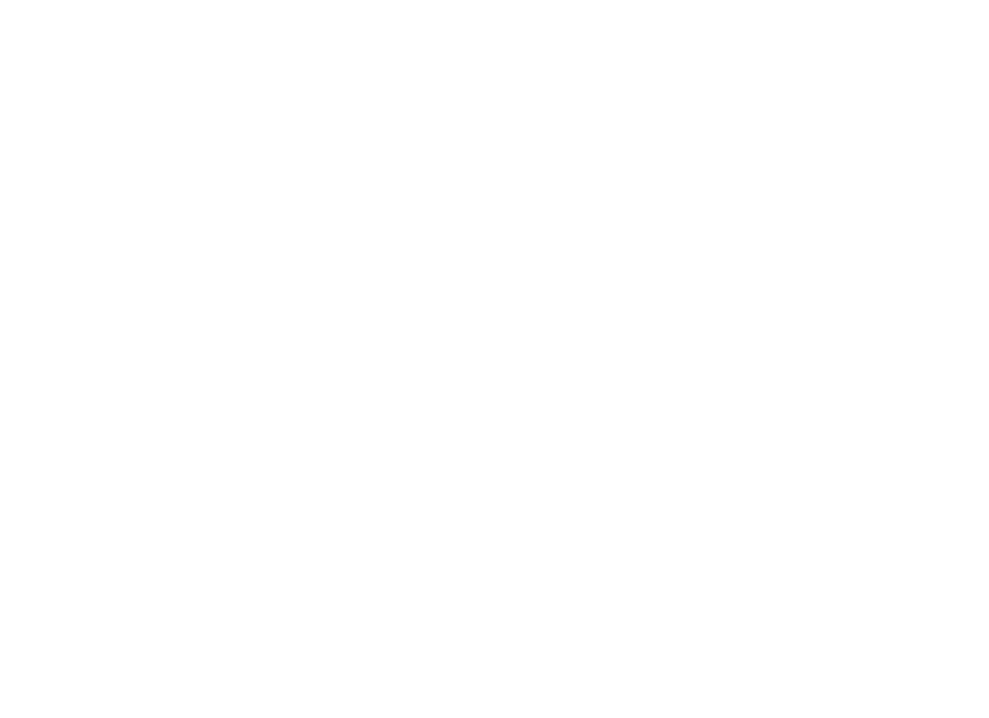
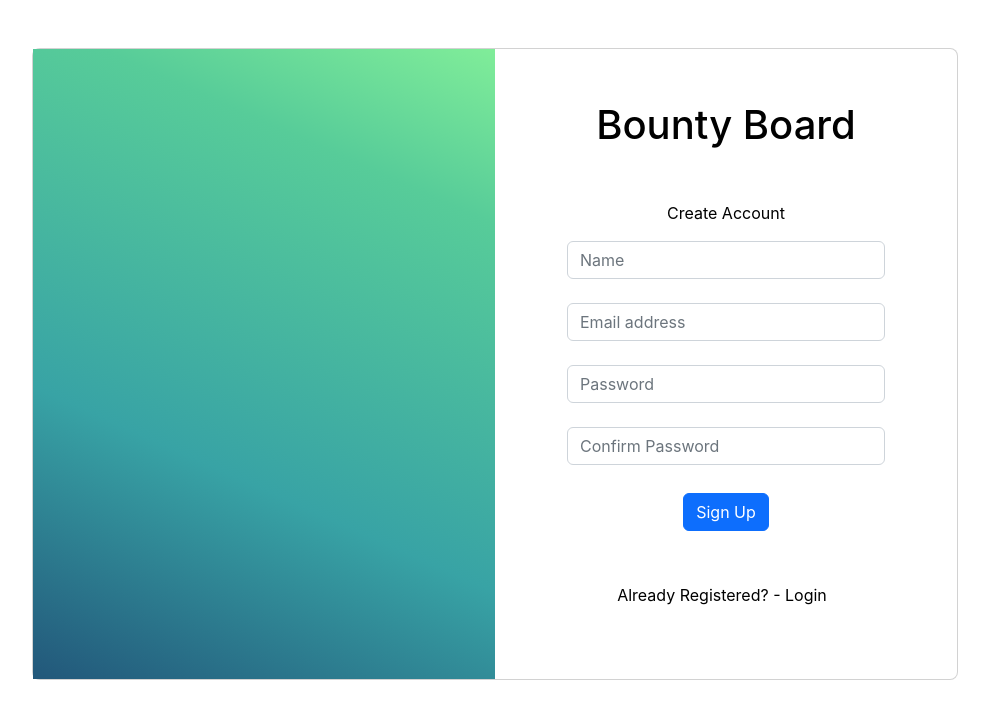
Before and after one commit to A-Corn/Bounty-Board, a React (Create React App) app in the folder client/: page /signup in a window 1280 px wide. Before the commit this address had no page. Shown: the top 718 px of the page, without its empty margins (145-1134 px from the left). Built offline with nearby package versions, Linux system fonts and the light colour scheme.

Commit message:
added signup component, modified styling in app.css, connected to landing page

```diff
--- a/client/package.json
+++ b/client/package.json
@@ -7,6 +7,7 @@
     "@testing-library/react": "^13.4.0",
     "@testing-library/user-event": "^13.5.0",
     "axios": "^0.27.2",
+    "node-modules": "^1.0.1",
     "react": "^18.2.0",
     "react-dom": "^18.2.0",
     "react-router-dom": "^6.4.0",
--- a/client/src/App.css
+++ b/client/src/App.css
@@ -13,19 +13,13 @@
   }
 }
 
-.App-header {
-  background-color: #282c34;
-  min-height: 100vh;
-  display: flex;
-  flex-direction: column;
-  align-items: center;
-  justify-content: center;
-  font-size: calc(10px + 2vmin);
-  color: white;
+a {
+  color: black;
+  text-decoration: none;
 }
 
-.App-link {
-  color: #61dafb;
+a:hover {
+  color: blue;
 }
 
 @keyframes App-logo-spin {
--- a/client/src/App.js
+++ b/client/src/App.js
@@ -1,6 +1,7 @@
 import { BrowserRouter, Route, Routes } from "react-router-dom";
 import './App.css';
 import LandingPage from "./components/LandingPage";
+import SignUp from "./components/SignUp";
 
 function App() {
   return (
@@ -8,6 +9,7 @@
       <BrowserRouter>
         <Routes>
           <Route path="/" element={<LandingPage />}/>
+          <Route path='/signup' element={<SignUp/>}/>
         </Routes>
       </BrowserRouter>
     </div>
--- a/client/src/components/LandingPage.js
+++ b/client/src/components/LandingPage.js
@@ -1,10 +1,16 @@
 import React from 'react'
 import '../App.css';
 import TypeWriter from './TypeWriter';
+import { useNavigate } from 'react-router-dom';
 
 const LandingPage = () => {
 
     const typeWriter = ["Applications", "Interviews", "Network"];
+    const navigate = useNavigate();
+
+    const toLogin = () => {
+        navigate('/signup')
+    }
 
     return (
         <div className='LandingPage min-vh-100 text-white'>
@@ -12,7 +18,7 @@
                 <div className='p-5 position-absolute bottom-50 end-50'>
                     <h1 className=''> Bounty Board</h1>
                     <p> Keep track of your <TypeWriter data={typeWriter} /> </p>
-                    <button className='btn'> Login/ Sign-up</button>
+                    <button className='btn' onClick={toLogin}>Login/ Sign-up</button>
                 </div>
             </div>
         </div>
--- /dev/null
+++ b/client/src/components/SignUp.js
@@ -0,0 +1,100 @@
+import React, {useState} from 'react';
+import {Link, useNavigate} from 'react-router-dom';
+import axios from 'axios';
+
+const SignUp = () => {
+    const navigate = useNavigate();
+
+    const [name, setName] = useState('')
+    const [email, setEmail] = useState('')
+    const [password, setPassword] = useState('')
+    const [confirmPassword, setConfirmPassword] = useState('')
+    const [errors, setErrors] = useState({});
+
+    const handleRegister = async (e) => {
+        e.preventDefault();
+        //store form data in object
+        const userData = {
+            name, email, password, confirmPassword
+        }
+        try{
+            await axios.post('http://localhost:8000/api/register', userData);
+            navigate('/')
+            //ADD CONNECTION AFTER AMIR PUSHES LOGIN
+
+        }catch(error){
+            console.log(error)
+            setErrors(error.response.data.errors)
+        }
+
+    }
+
+    return (
+        <div className='container py-5 h-100'>
+            <div className='row d-flex justify-content-center align-items-center h-100'>
+                <div className='col-xl-10'>
+                    <div className='card rounded-3 text-black'>
+                        <div className='row g-0'>
+                            <div className='col-lg-6 d-flex align-items-center' style={{ background: "linear-gradient(24deg, rgba(34, 87, 122, 1) 0%, rgba(56, 163, 165, 1) 35%, rgba(87, 204, 153, 1) 79%, rgba(128, 237, 153, 1) 100%)" }}>
+                            </div>
+                            <div className='col-lg-6'>
+                                <div className='card-body p-md-5 mx-md-4'>
+                                    <h1 className='mt-1 mb-5 pb-1'> Bounty Board</h1>
+                                    <form onSubmit={handleRegister}>
+                                        <p> Create Account</p>
+                                        <div className='form-outline mb-4'>
+                                            <input type="text"
+                                                className="form-control"
+                                                placeholder="Name"
+                                                onChange={(e)=>setName(e.target.value)}/>
+                                        </div>
+                                        <div className='form-outline mb-4'>
+                                            <input type="email"
+                                                className="form-control"
+                                                placeholder="Email address"
+                                                onChange={(e)=>setEmail(e.target.value)} />
+                                        </div>
+                                        <div className='form-outline mb-4'>
+                                            <input type="password"
+                                                className="form-control"
+                                                placeholder="Password"
+                                                onChange={(e)=>setPassword(e.target.value)} />
+                                        </div>
+                                        <div className="form-outline mb-4">
+                                            <input type="password"
+                                                className="form-control"
+                                                placeholder="Confirm Password"
+                                                onChange={(e)=>setConfirmPassword(e.target.value)}  />
+                                        </div>
+                                        {
+                                            errors.email?
+                                            <p>{errors.email.message}</p>:null
+                                        }
+                                        {
+                                            errors.message?
+                                            <p>{errors.message}</p>:null
+                                        }
+                                        {
+                                            errors.confirmPassword?
+                                            <p>{errors.confirmPassword.message}</p>:null
+                                        }
+                                        <div className="text-center pt-1 mb-5 pb-1">
+                                            <button className="btn btn-primary">Sign Up</button>
+                                        </div>
+                                        <div className="d-flex align-items-center justify-content-center pb-4">
+                                            <Link className="mb-0 me-2">Already Registered? - Login</Link>
+                                        </div>
+                                    </form>
+                                </div>
+
+                            </div>
+                        </div>
+                    </div>
+                </div>
+
+            </div>
+    </div>
+    )
+}
+
+export default SignUp;
```
Also changed, not shown: 1 other file (tests, documents, lock files or other folders).
